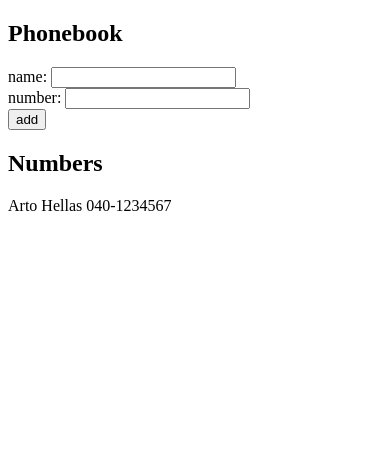
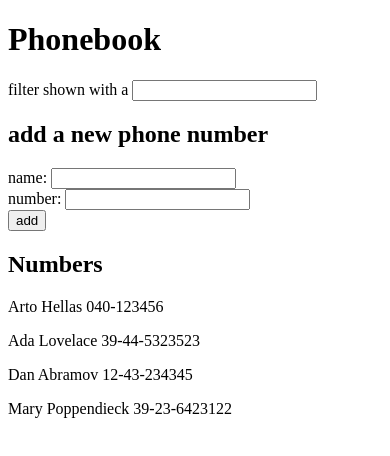
Before and after one commit to betty-van/full-stack-open-course, a React (Create React App) app in the folder phonebook-app/: page / in a window 390 px wide. Shown: the top 456 px of the page. Built offline with nearby package versions, Linux system fonts and the light colour scheme.

Commit message:
Finished Phonebook Step 4

```diff
--- a/phonebook-app/src/App.js
+++ b/phonebook-app/src/App.js
@@ -1,15 +1,19 @@
 import React, { useState } from 'react';
 
 const App = () => {
-    const [ persons, setPersons ] = useState([
-        { name: 'Arto Hellas', number: '040-1234567', id: 1}
-    ])
+    const [persons, setPersons] = useState([
+        { name: 'Arto Hellas', number: '040-123456', id: 1 },
+        { name: 'Ada Lovelace', number: '39-44-5323523', id: 2 },
+        { name: 'Dan Abramov', number: '12-43-234345', id: 3 },
+        { name: 'Mary Poppendieck', number: '39-23-6423122', id: 4 }
+      ])
 
     const [ newName, setNewName ] = useState('')
-    const [ newNumber, setNewNumber] = useState('')
+    const [ newNumber, setNewNumber ] = useState('')
+    const [ newFilter, setNewFilter ] = useState('')
 
     // Display the name of each person on render
-    const rows = () => persons.map(person => <p key={person.id}>{person.name} {person.number}</p>)
+    const rows = () => personsToShow.map(person => <p key={person.id}>{person.name} {person.number}</p>)
 
     // To add name
     const addName = (event) => {
@@ -49,9 +53,21 @@ const App = () => {
         setNewNumber(event.target.value)
     }
 
+    const handleFilterChange = (event) => {
+        setNewFilter(event.target.value)
+    }
+
+    // Check for letters of each name for filter
+    // Making names lowercase and filter to lowercase to match
+    const personsToShow = persons.filter(person => person.name.toLowerCase().indexOf(newFilter.toLowerCase()) !== -1)
+
     return (
         <div>
-            <h2>Phonebook</h2>
+            <h1>Phonebook</h1>
+            <div>
+                filter shown with a <input value={newFilter} onChange={handleFilterChange} />
+            </div>
+            <h2>add a new phone number</h2>
             <form onSubmit={addName}>
                 <div>
                     name: <input value={newName} onChange={handleNameChange} />
```
